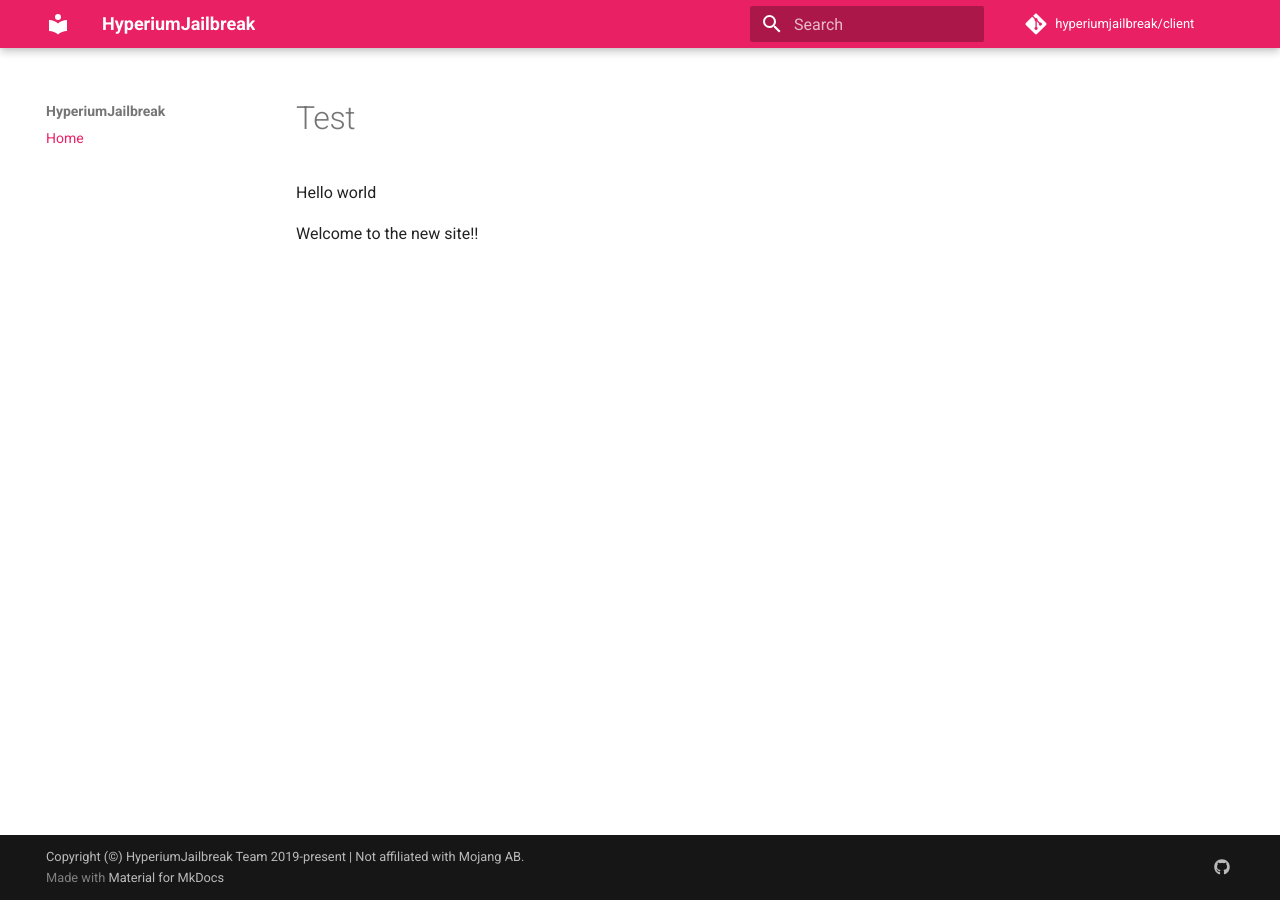
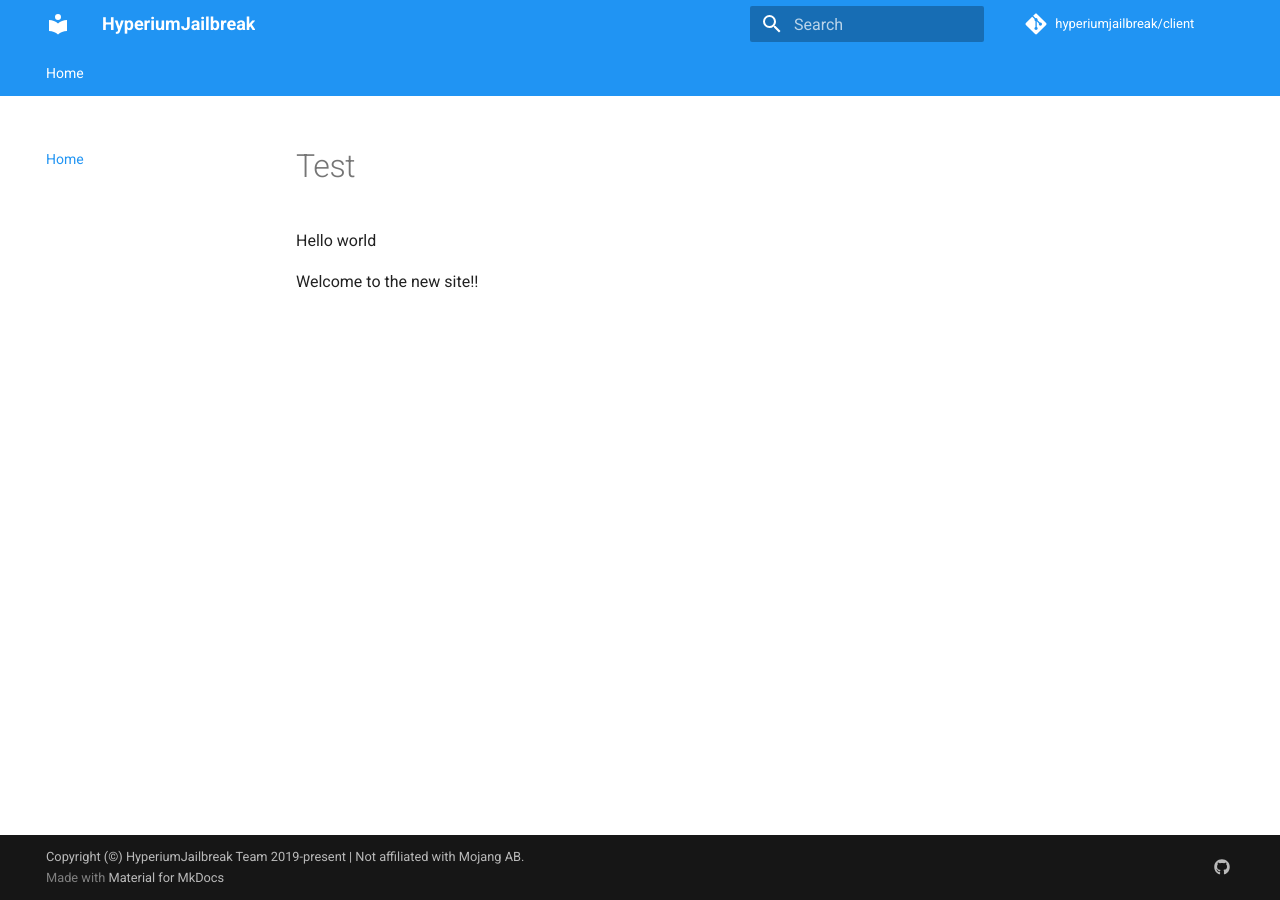
Before and after one commit to hyperiumjailbreak/hyperiumjailbreak.github.io, an MkDocs documentation site: the page built from docs/index.md, in a window 1280 px wide. Built offline with MkDocs 1.6.1 and Material for MkDocs 9.7.7, drawn with Linux system fonts in a browser that asks for light colours; comment, search, counter and statistics services are not loaded.

Commit message:
Try this out

```diff
--- a/mkdocs.yml
+++ b/mkdocs.yml
@@ -3,10 +3,10 @@ site_name: HyperiumJailbreak
 theme:
   name: 'material'
   palette:
-    primary: 'pink'
+    primary: 'blue'
     accent: 'pink'
   feature:
-    tabs: false
+    tabs: true
 
 repo_name: 'hyperiumjailbreak/client'
 repo_url: 'https://github.com/hyperiumjailbreak/client'
```
